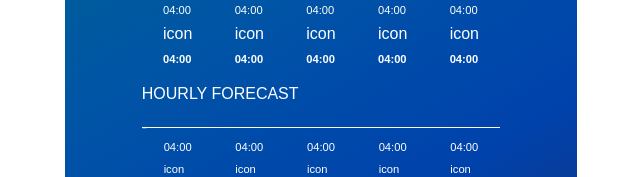
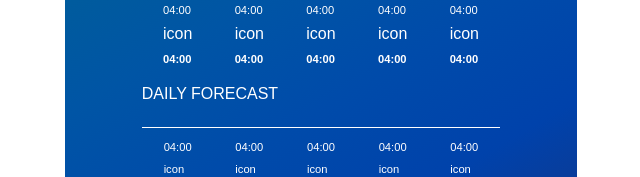
Before and after one commit to ihsanbrahomov98/weather, a React (Create React App) app in the folder frontend/: page / in a window 1280 px wide. Shown: the part 506-683 px from the top of the page, without its empty margins (319-959 px from the left). Built offline with nearby package versions, Linux system fonts and the light colour scheme; no server answers.

Commit message:
wrong placeholder fixed

```diff
--- a/frontend/src/components/MainContainer.jsx
+++ b/frontend/src/components/MainContainer.jsx
@@ -218,7 +218,7 @@ const MainContainer = () => {
             </div>
             <div className="eightRow">HOURLY FORECAST</div>
             <div className="ninethRow">
-              <div>-</div>
+              <div></div>
             </div>
             <div className="tenthRow">
               <div className="tenthRowColumn">
@@ -247,9 +247,9 @@ const MainContainer = () => {
                 <div className="tenthRowColumnDegree">04:00</div>
               </div>
             </div>
-            <div className="eightRow">HOURLY FORECAST</div>
+            <div className="eightRow">DAILY FORECAST</div>
             <div className="ninethRow">
-              <div>-</div>
+              <div></div>
             </div>
             <div className="tenthRow">
               <div className="tenthRowColumn">
```
